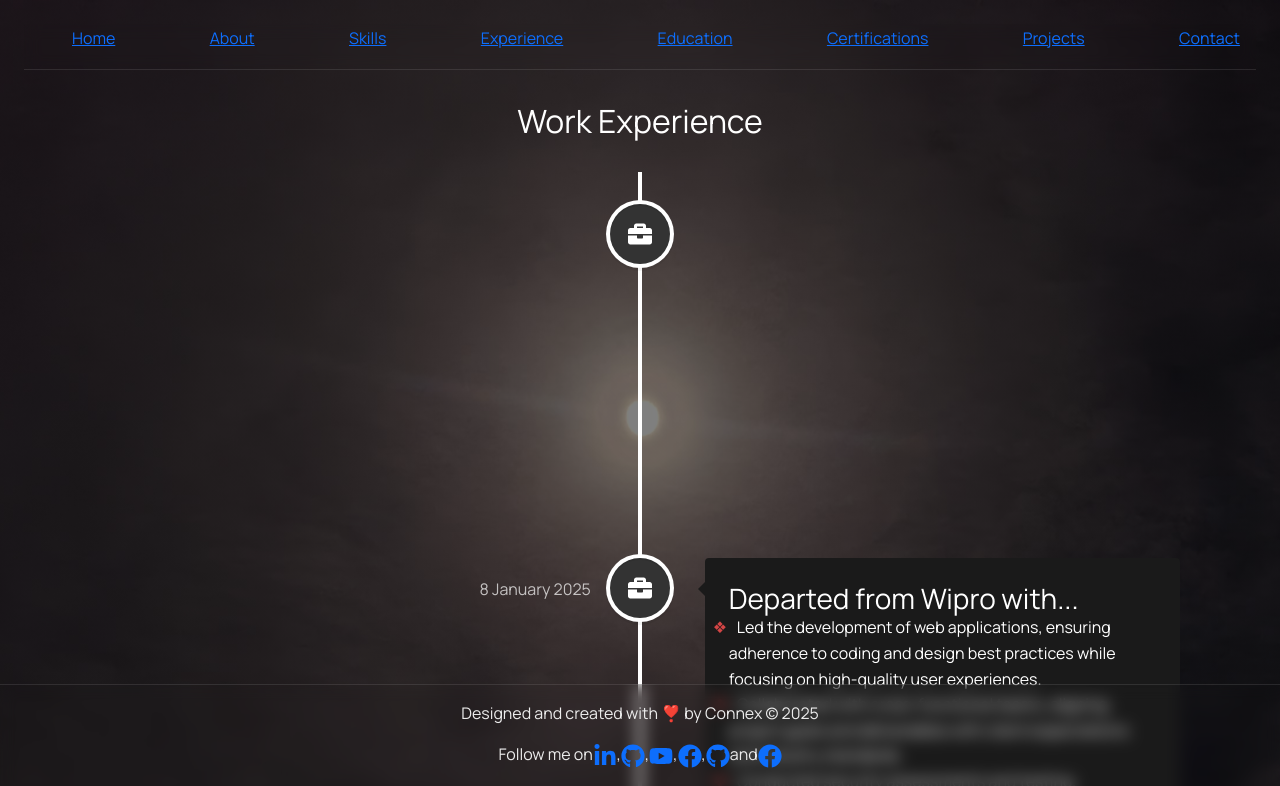
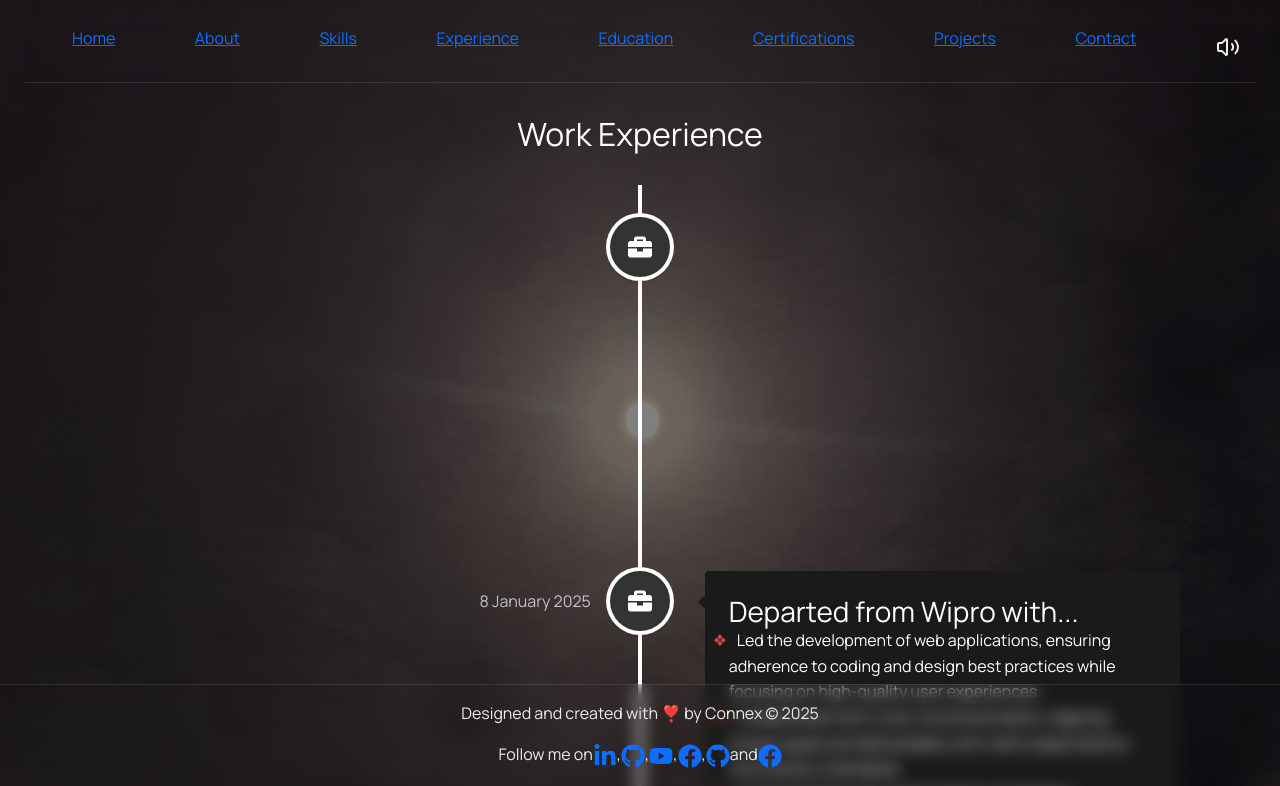
Before and after one commit to Cirarshi/portfolio, a React (Vite) app: page /experience in a window 1280 px wide. Shown: the top 786 px of the page. Built offline with nearby package versions, Linux system fonts and the light colour scheme.

Commit message:
v7
Updated a background sound on the page

```diff
--- a/package.json
+++ b/package.json
@@ -16,6 +16,7 @@
     "clsx": "^2.1.1",
     "cors": "^2.8.5",
     "express": "^5.1.0",
+    "lucide-react": "^0.511.0",
     "nodemailer": "^7.0.3",
     "prop-types": "^15.8.1",
     "react": "^19.1.0",
--- /dev/null
+++ b/src/components/MusicToggle.jsx
@@ -0,0 +1,49 @@
+import React, { useEffect, useRef, useState } from "react";
+import { Volume2, VolumeX } from "lucide-react";
+import backMusic from "../assets/BackgroundMusic.mp3"; // Ensure this path is correct
+
+function MusicToggle() {
+  const audioRef = useRef(null);
+  const [isMuted, setIsMuted] = useState(false);
+
+  useEffect(() => {
+    if (audioRef.current) {
+      audioRef.current.volume = 0.7;
+
+      audioRef.current.play().catch(() => {
+        // Autoplay was blocked, mute and play silently
+        audioRef.current.muted = true;
+        audioRef.current.play();
+        setIsMuted(true);
+        console.log("Autoplay blocked, muted to allow playback.");
+      });
+    }
+  }, []);
+
+  // Toggle mute/unmute and play/pause on click
+  const toggleMute = () => {
+    if (!audioRef.current) return;
+
+    if (isMuted) {
+      audioRef.current.muted = false;
+      audioRef.current.play();
+      setIsMuted(false);
+    } else {
+      audioRef.current.muted = true;
+      audioRef.current.pause();
+      setIsMuted(true);
+    }
+  };
+
+  return (
+    <div onClick={toggleMute} style={{ cursor: "pointer", fontSize: "1.5rem" }}>
+      {isMuted ? <VolumeX /> : <Volume2 />}
+      <audio ref={audioRef} loop>
+        <source src={backMusic} type="audio/mpeg" />
+        Your browser does not support the audio element.
+      </audio>
+    </div>
+  );
+}
+
+export default MusicToggle;
--- a/src/components/PageNav.jsx
+++ b/src/components/PageNav.jsx
@@ -1,6 +1,7 @@
 import { NavLink } from "react-router-dom";
 import stlyes from "./PageNav.module.css";
 // import { useState } from "react";
+import MusicToggle from "./MusicToggle";
 
 function PageNav() {
   return (
@@ -31,6 +32,9 @@ function PageNav() {
         <li>
           <NavLink to="/contact">Contact</NavLink>
         </li>
+        <li>
+          <MusicToggle />
+        </li>
       </ul>
     </nav>
   );
--- a/src/pages/Skills.jsx
+++ b/src/pages/Skills.jsx
@@ -33,8 +33,9 @@ function Skills() {
               <FaReact className={styles.icon} title="React" />
             </div>
           */}
+            <div>
+              <h2 className={styles.h2}>Technologies</h2>
               <div className={styles.skillsIcons}>
-              <h2 className={styles.h2}>Technologies</h2>
                 <figure className={styles.skillItem}>
                   <img src={reactLogo} alt="React" className={styles.icon} />
                   <figcaption>React Js</figcaption>
@@ -80,6 +81,7 @@ function Skills() {
                   <figcaption>Cypress</figcaption>
                 </figure>
               </div>
+            </div>
             <div>
               <h2 className={styles.h2}>Tools</h2>
               <figure className={styles.skillItem}>
```
Also changed, not shown: 2 other files (tests, documents, lock files or other folders). Lines whose indentation alone changed are shown as unchanged.
